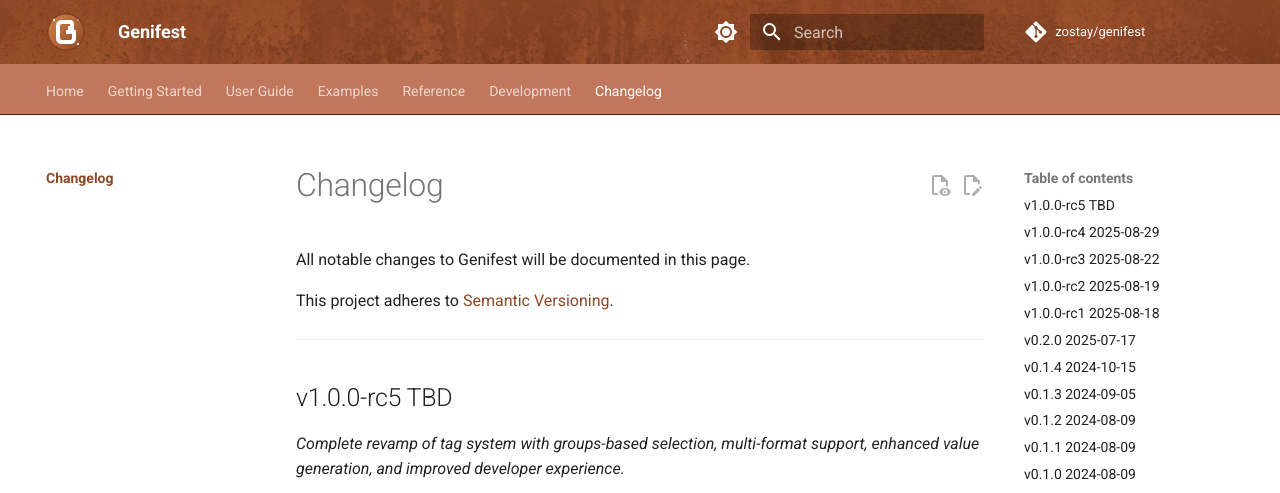
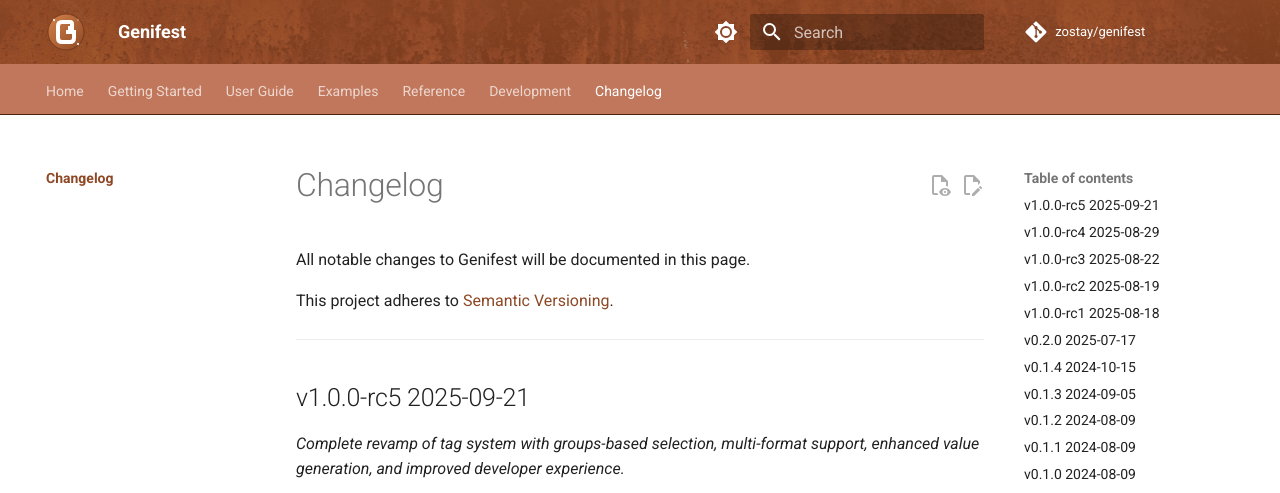
Before and after one commit to zostay/genifest, an MkDocs documentation site: the page built from docs/changelog.md, in a window 1280 px wide and 900 px high. Shown: the top 493 px of the window. Built offline with MkDocs 1.6.1 and Material for MkDocs 9.7.7, drawn with Linux system fonts in a browser that asks for light colours; comment, search, counter and statistics services are not loaded; the version menu is left out.

Commit message:
chore: releng

```diff
--- a/Changes.md
+++ b/Changes.md
@@ -1,4 +1,4 @@
-## v1.0.0-rc5  TBD
+## v1.0.0-rc5  2025-09-21
 
 _Complete revamp of tag system with groups-based selection, multi-format support, enhanced value generation, and improved developer experience._
 
--- a/internal/cmd/version.txt
+++ b/internal/cmd/version.txt
@@ -1 +1 @@
-v1.0.0-rc4
+v1.0.0-rc5
```
